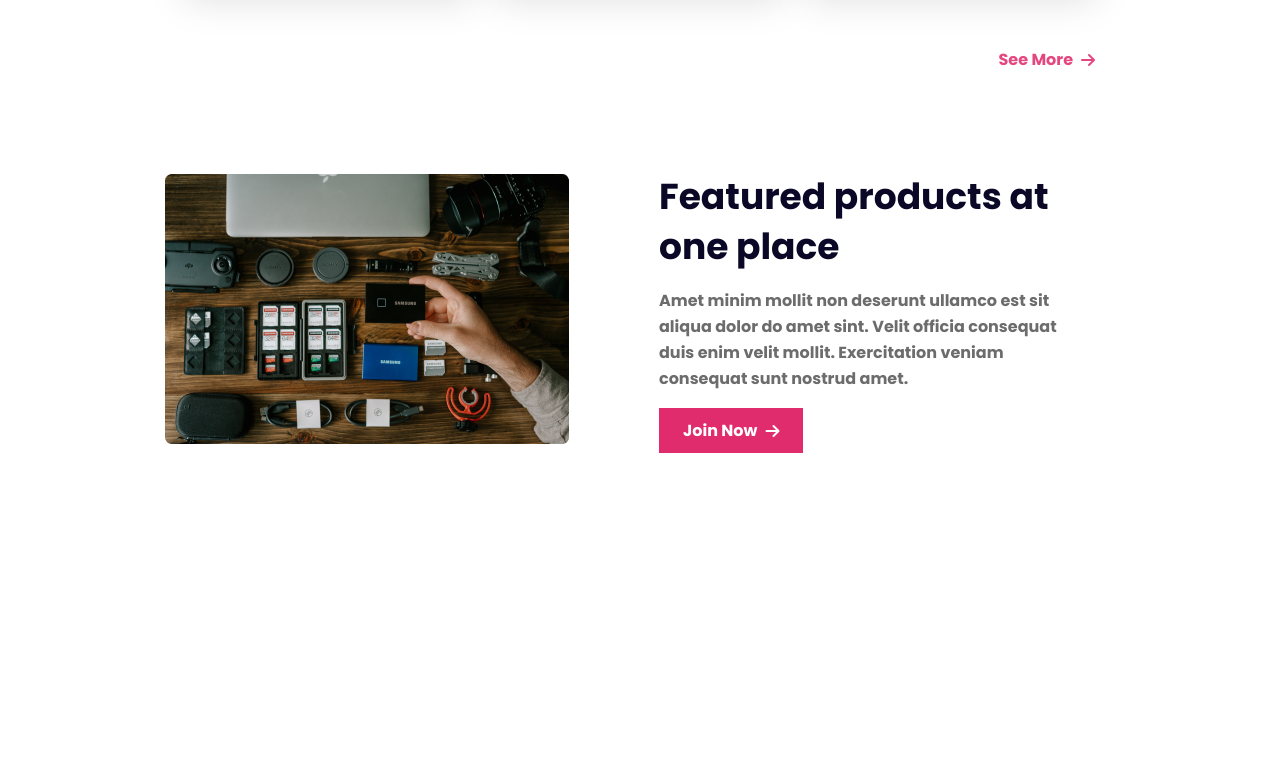
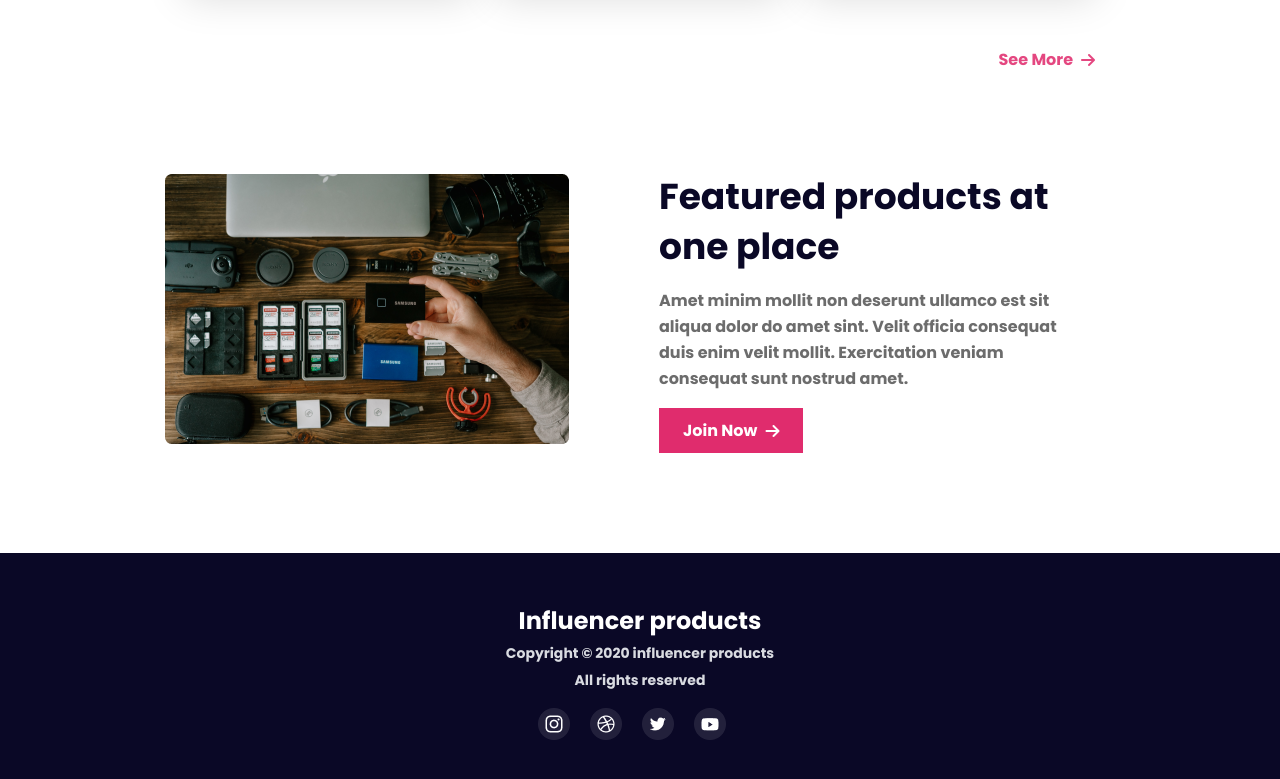
Before and after one commit to TanveerAhmed4545/influencer-gears-website, a plain HTML site: page index.html in a window 1280 px wide. Shown: the part 2040-2819 px from the top of the page. Before the commit the page ends 2593 px from the top, so only its background shows below. Drawn offline with Linux system fonts and the light colour scheme.

Commit message:
add footer

```diff
--- a/index.html
+++ b/index.html
@@ -184,6 +184,17 @@
     </main>
     <footer class="footer">
 
+      <h3 class="footer-title">Influencer products</h3>
+      <p class="copyright-para">Copyright © 2020  influencer products</p>
+      <p class="reserved-para">All rights reserved</p>
+
+      <div class="footer-social-icons">
+        <img src="./images/social-icons/Instagram.png" >
+        <img src="./images/social-icons/Dribbble.png" >
+        <img src="./images/social-icons/Twitter.png" >
+        <img src="./images/social-icons/Youtube.png" >
+      </div>
+
     </footer>
   </body>
 </html>
--- a/styles/style.css
+++ b/styles/style.css
@@ -263,3 +263,40 @@ body {
     font-weight: 700;
     color: #FFF
 }
+
+/* Footer styles */
+
+.footer {
+    max-width: 1440px;
+    margin: 0 auto;
+    text-align: center;
+    background: #0A0826;
+    padding: 50px 0;
+}
+
+.footer-title {
+    color: #FFF;
+    font-family: Poppins;
+    font-size: 24px;
+    font-weight: 700;
+}
+.copyright-para{
+    color: #D9DBE1;
+    font-size: 14px;
+    font-weight: 700;
+    line-height: 24px;
+    padding: 3px 0;
+}
+.reserved-para{
+    color:  #D9DBE1;
+    font-size: 14px;
+    font-weight: 700;
+    line-height: 24px;
+    padding-bottom: 16px;
+}
+
+.footer-social-icons>img{
+    margin-right: 16px;
+    width: auto;
+    object-fit: cover;
+}
```
